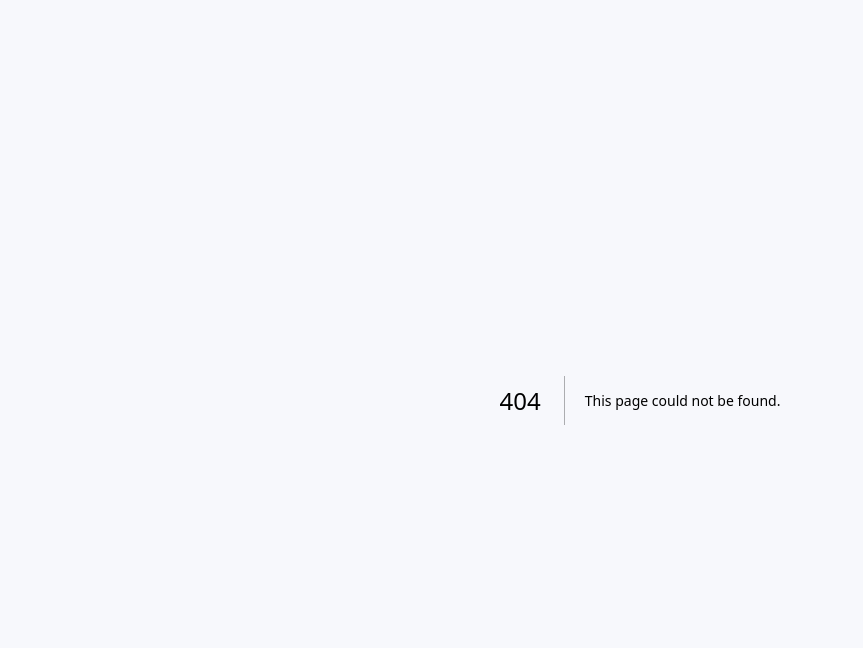
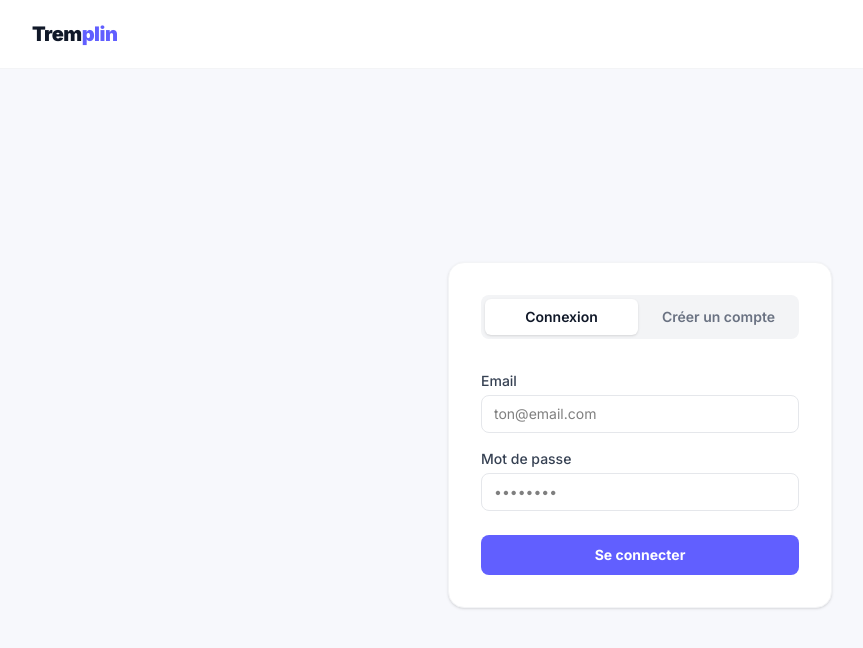
Before and after one commit to louiseheraud/presentation, a Next.js app: page /espace/connexion in a window 1280 px wide. Before the commit this address had no page. Shown: the top 648 px of the page, without its empty margins (0-863 px from the left). Built offline with nearby package versions, Linux system fonts and the light colour scheme.

Commit message:
feat: add /espace/connexion login and signup page
Co-Authored-By: Claude Sonnet 4.6 <noreply@anthropic.com>

```diff
--- /dev/null
+++ b/app/espace/connexion/page.tsx
@@ -0,0 +1,143 @@
+// app/espace/connexion/page.tsx
+'use client'
+
+import { useState } from 'react'
+import { useRouter } from 'next/navigation'
+import Link from 'next/link'
+import { createSupabaseBrowser } from '@/lib/supabase-browser'
+
+type Tab = 'connexion' | 'inscription'
+
+export default function ConnexionPage() {
+  const router = useRouter()
+  const [tab, setTab] = useState<Tab>('connexion')
+  const [email, setEmail] = useState('')
+  const [password, setPassword] = useState('')
+  const [confirm, setConfirm] = useState('')
+  const [error, setError] = useState('')
+  const [loading, setLoading] = useState(false)
+
+  async function handleSubmit(e: React.FormEvent) {
+    e.preventDefault()
+    setError('')
+    setLoading(true)
+
+    const supabase = createSupabaseBrowser()
+
+    if (tab === 'inscription') {
+      if (password !== confirm) {
+        setError('Les mots de passe ne correspondent pas.')
+        setLoading(false)
+        return
+      }
+      const { error } = await supabase.auth.signUp({ email, password })
+      if (error) {
+        setError(
+          error.message === 'User already registered'
+            ? 'Un compte existe déjà avec cet email.'
+            : error.message
+        )
+        setLoading(false)
+        return
+      }
+    } else {
+      const { error } = await supabase.auth.signInWithPassword({ email, password })
+      if (error) {
+        setError('Email ou mot de passe incorrect.')
+        setLoading(false)
+        return
+      }
+    }
+
+    router.push('/espace')
+    router.refresh()
+  }
+
+  return (
+    <div className="min-h-screen bg-[#f7f8fc] flex flex-col">
+      <header className="px-8 py-5 bg-white border-b border-gray-100">
+        <Link href="/" className="font-black text-xl tracking-tight text-gray-900">
+          Trem<span className="text-indigo-500">plin</span>
+        </Link>
+      </header>
+
+      <main className="flex-1 flex items-center justify-center px-4 py-12">
+        <div className="w-full max-w-sm bg-white rounded-2xl border border-gray-100 shadow-sm p-8">
+          <div className="flex gap-1 mb-8 bg-gray-100 rounded-lg p-1">
+            {(['connexion', 'inscription'] as Tab[]).map((t) => (
+              <button
+                key={t}
+                onClick={() => { setTab(t); setError('') }}
+                className={`flex-1 py-2 text-sm font-semibold rounded-md transition-colors ${
+                  tab === t
+                    ? 'bg-white text-gray-900 shadow-sm'
+                    : 'text-gray-500 hover:text-gray-700'
+                }`}
+              >
+                {t === 'connexion' ? 'Connexion' : 'Créer un compte'}
+              </button>
+            ))}
+          </div>
+
+          <form role="form" onSubmit={handleSubmit} className="flex flex-col gap-4">
+            <div>
+              <label className="block text-sm font-medium text-gray-700 mb-1">Email</label>
+              <input
+                type="email"
+                value={email}
+                onChange={(e) => setEmail(e.target.value)}
+                required
+                className="w-full px-3 py-2 border border-gray-200 rounded-lg text-sm focus:outline-none focus:ring-2 focus:ring-indigo-300"
+                placeholder="ton@email.com"
+              />
+            </div>
+
+            <div>
+              <label className="block text-sm font-medium text-gray-700 mb-1">
+                Mot de passe
+              </label>
+              <input
+                type="password"
+                value={password}
+                onChange={(e) => setPassword(e.target.value)}
+                required
+                className="w-full px-3 py-2 border border-gray-200 rounded-lg text-sm focus:outline-none focus:ring-2 focus:ring-indigo-300"
+                placeholder="••••••••"
+              />
+            </div>
+
+            {tab === 'inscription' && (
+              <div>
+                <label className="block text-sm font-medium text-gray-700 mb-1">
+                  Confirmer le mot de passe
+                </label>
+                <input
+                  type="password"
+                  value={confirm}
+                  onChange={(e) => setConfirm(e.target.value)}
+                  required
+                  className="w-full px-3 py-2 border border-gray-200 rounded-lg text-sm focus:outline-none focus:ring-2 focus:ring-indigo-300"
+                  placeholder="••••••••"
+                />
+              </div>
+            )}
+
+            {error && <p className="text-sm text-red-600">{error}</p>}
+
+            <button
+              type="submit"
+              disabled={loading}
+              className="mt-2 w-full py-2.5 bg-indigo-500 hover:bg-indigo-600 disabled:opacity-50 text-white text-sm font-bold rounded-lg transition-colors"
+            >
+              {loading
+                ? '...'
+                : tab === 'connexion'
+                ? 'Se connecter'
+                : 'Créer mon compte'}
+            </button>
+          </form>
+        </div>
+      </main>
+    </div>
+  )
+}
```
Also changed, not shown: 1 other file (tests, documents, lock files or other folders).
